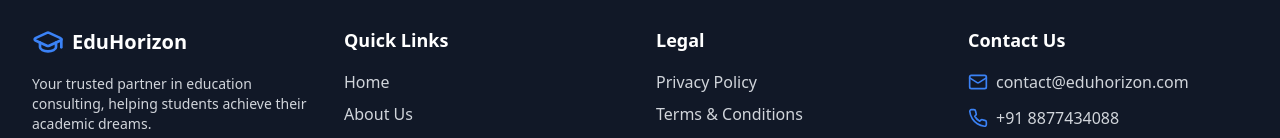
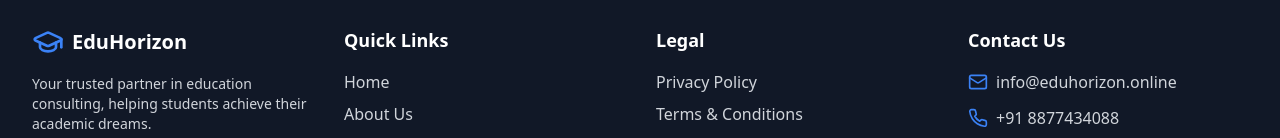
Before and after one commit to akshatansh/eduhorizon-consultancy, a React (Vite) app: page / in a window 1280 px wide. Shown: the part 7492-7630 px from the top of the page. Built offline with nearby package versions, Linux system fonts and the light colour scheme.

Commit message:
fix index html conflict

```diff
--- a/src/components/Footer.tsx
+++ b/src/components/Footer.tsx
@@ -72,7 +72,7 @@ export default function Footer() {
             <div className="space-y-3">
               <div className="flex items-center">
                 <Mail className="h-5 w-5 text-blue-500 mr-2" aria-hidden="true" />
-                <span>contact@eduhorizon.com</span>
+                <span>info@eduhorizon.online</span>
               </div>
               <div className="flex items-center">
                 <Phone className="h-5 w-5 text-blue-500 mr-2" aria-hidden="true" />
```
